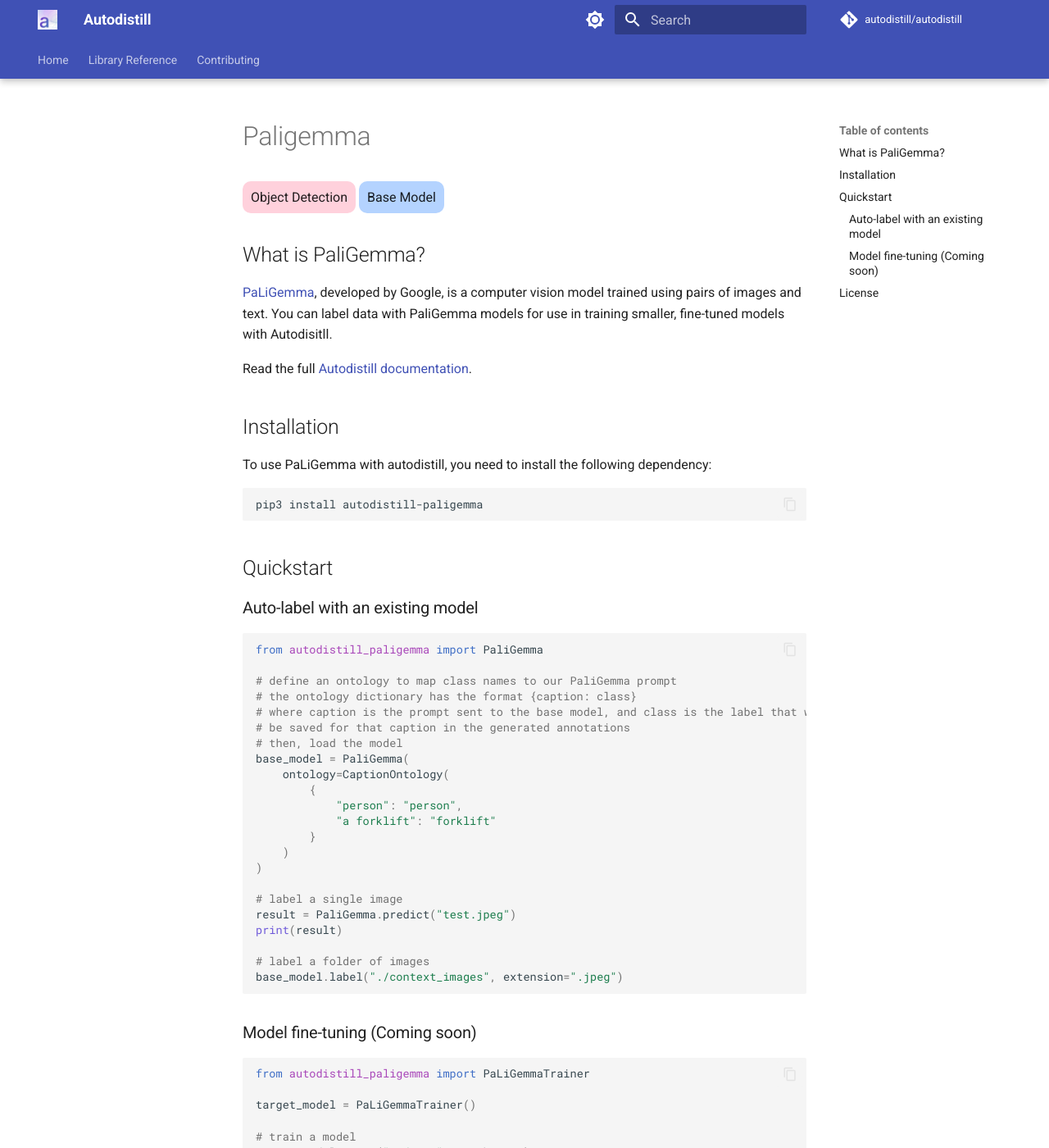
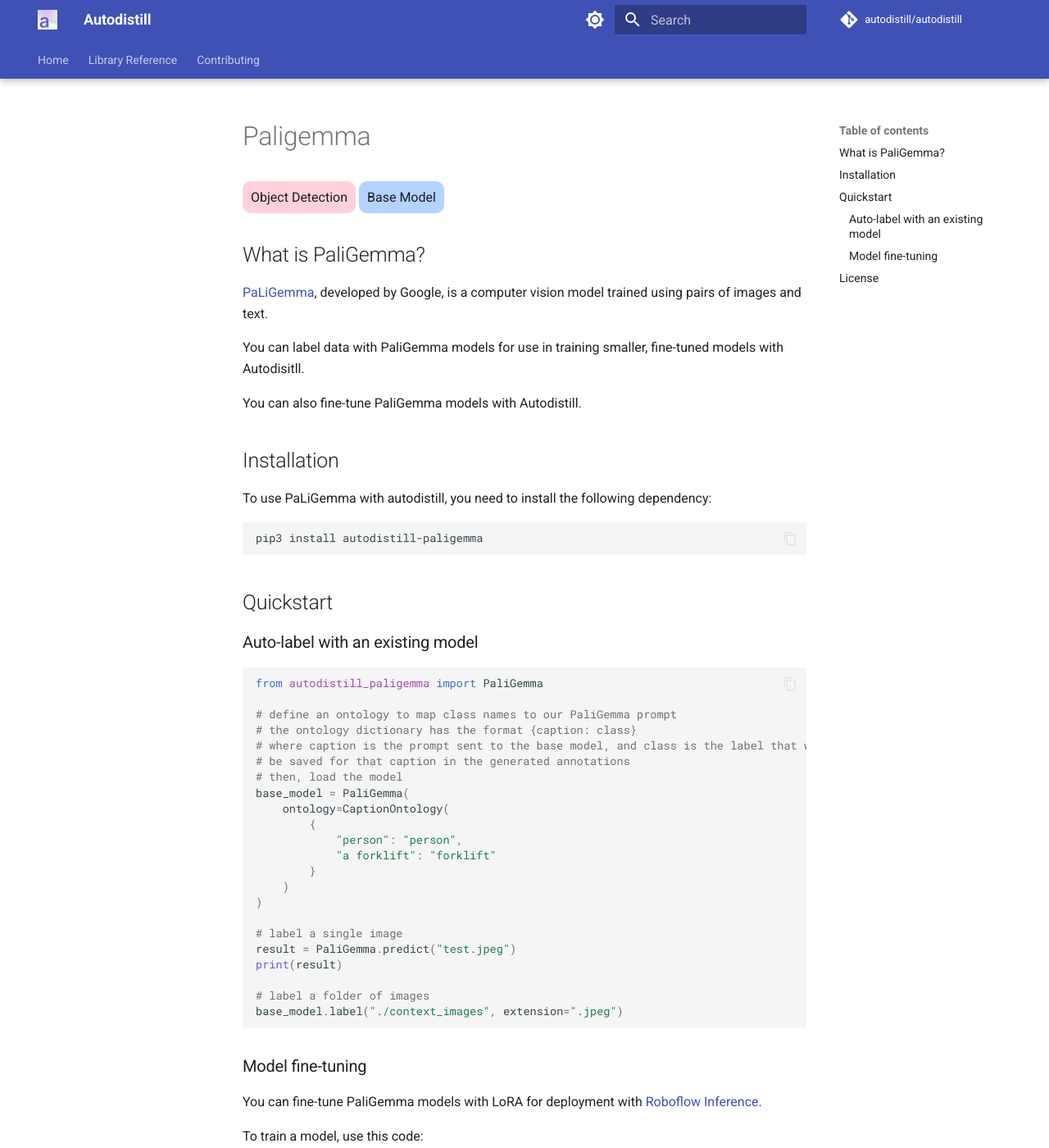
Before and after one commit to autodistill/autodistill, an MkDocs documentation site: the page built from docs/base_models/paligemma.md, in a window 1280 px wide and 1400 px high. Shown: the whole window at 82% size. Built offline with MkDocs 1.6.1 and Material for MkDocs 9.7.7, drawn with Linux system fonts in a browser that asks for light colours; comment, search, counter and statistics services are not loaded; some of the changed text lies outside the part shown.

Commit message:
update paligemma docs

````diff
--- a/docs/base_models/paligemma.md
+++ b/docs/base_models/paligemma.md
@@ -3,9 +3,11 @@
 
 ## What is PaliGemma?
 
-[PaLiGemma](https://blog.roboflow.com/paligemma-multimodal-vision/), developed by Google, is a computer vision model trained using pairs of images and text. You can label data with PaliGemma models for use in training smaller, fine-tuned models with Autodisitll.
+[PaLiGemma](https://blog.roboflow.com/paligemma-multimodal-vision/), developed by Google, is a computer vision model trained using pairs of images and text.
 
-Read the full [Autodistill documentation](https://autodistill.github.io/autodistill/).
+You can label data with PaliGemma models for use in training smaller, fine-tuned models with Autodisitll.
+
+You can also fine-tune PaliGemma models with Autodistill.
 
 ## Installation
 
@@ -44,19 +46,21 @@
 base_model.label("./context_images", extension=".jpeg")
 ```
 
-### Model fine-tuning (Coming soon)
+### Model fine-tuning
+
+You can fine-tune PaliGemma models with LoRA for deployment with [Roboflow Inference](https://inference.roboflow.com).
+
+To train a model, use this code:
 
 ```python
 from autodistill_paligemma import PaLiGemmaTrainer
 
 target_model = PaLiGemmaTrainer()
+target_model.train("./data/")
 
-# train a model
-target_model.train("./data/", epochs=200)
+result = target_model.predict("test.jpeg")
+print(result)
 ```
-
-Note: You cannot yet used fine-tuned models with Autodistill. This feature is coming soon.
-
 
 ## License
 
````
